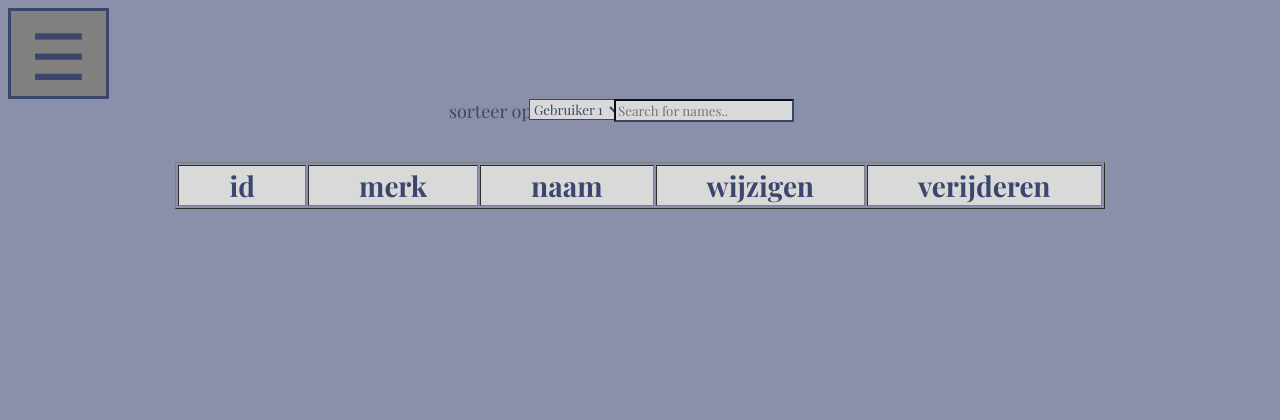
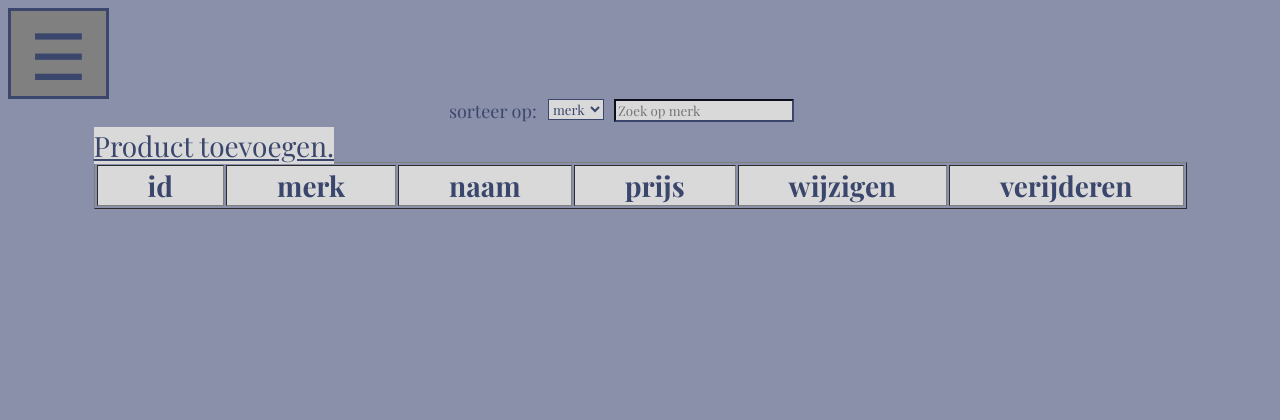
Before and after one commit to koenschool/p3-webshop, a PHP site: page /producten.php in a window 1280 px wide. Shown: the top 420 px of the page. Run offline with PHP 8.4, Linux system fonts and the light colour scheme; data that the repository does not hold is empty; some web fonts are replaced.

Commit message:
database producten klaar

```diff
--- a/code.js
+++ b/code.js
@@ -1,3 +1,15 @@
+getal=0;
+function option(){
+  kies = document.getElementById("kies").value;
+  if(kies == "naam"){
+    getal = 2;
+  }
+  else if(kies == "merk"){
+    getal = 1;
+  }
+  document.getElementById("myInput").placeholder="Zoek op "+kies;
+}
+
 function myFunction() {
     var input, filter, table, tr, td, i, txtValue;
     input = document.getElementById("myInput");
@@ -5,7 +17,7 @@ function myFunction() {
     table = document.getElementById("myTable");
     tr = table.getElementsByTagName("tr");
     for (i = 0; i < tr.length; i++) {
-      td = tr[i].getElementsByTagName("td")[1];
+      td = tr[i].getElementsByTagName("td")[getal];
       if (td) {
         txtValue = td.textContent || td.innerText;
         if (txtValue.toUpperCase().indexOf(filter) > -1) {
--- a/producten.php
+++ b/producten.php
@@ -10,7 +10,7 @@
     <link rel="preconnect" href="https://fonts.gstatic.com" crossorigin>
     <link href="https://fonts.googleapis.com/css2?family=Playfair+Display:ital,wght@0,400..900;1,400..900&display=swap" rel="stylesheet">
 </head>
-<body>
+<body onload="option()">
 <?php
 include "nav.php" ;
 include "connect.php" ;
@@ -19,21 +19,19 @@ $stmt = $conn->prepare($sql);
 $stmt->execute();
 $result =$stmt->fetchALL(PDO::FETCH_ASSOC);
 echo "<div class='producten'>";
-echo '<label for="gebruikers">sorteer op:</label>
-<select name="gebruikers" id="geb" onchange="gebupdate()">
-  <option value="gebruiker1">Gebruiker 1</option>
-  <option value="gebruiker2">Gebruiker 2</option>
-  <option value="gebruiker3">Gebruiker 3</option>
-  <option value="gebruiker4">Gebruiker 4</option>
-  <option value="gebruiker5">Gebruiker 5</option>
-  <option value="gebruiker6">Gebruiker 6</option>
+echo "<p><a class='voeg' href='insert.php'>Product toevoegen.</a></p>";
+echo '<label for="sort">sorteer op:</label>
+<select name="sort" id="kies" onchange="option()">
+  <option value="merk">merk</option>
+  <option value="naam">naam</option>
 </select>';
-echo '<input type="text" id="myInput" onkeyup="myFunction()" placeholder="Search for names.." title="Type in a name">';
+echo '<input type="text" id="myInput" onkeyup="myFunction()" placeholder="Zoek op" title="Type in a name">';
 echo "<table border=1px id='myTable'  style='max-width: 100px;'";
     echo "<tr>";
     echo "<th>". "id"."";
     echo "<th class='merk' onclick='sortTable()'>". "merk"."";
     echo "<th>". "naam"."";
+    echo "<th>". "prijs"."";
     echo "<th>". "wijzigen"."";
     echo "<th>". "verijderen"."";
     echo "</tr>";
@@ -42,6 +40,7 @@ foreach ($result as $row) {
     echo "<td>". $row['id'] . "";
     echo "<td>". $row['merk'] . "";
     echo "<td>". $row['naam']. "";
+    echo "<td>". $row['prijs']. "";
     echo "<td><a href='edit.php?id=" . $row['id'] ."'>" . "wijzig</a></td>";
     echo "<td><a href='delete.php?id=" . $row['id'] ."'>" . "verwijder</a></td>";
     echo "</tr>";
--- a/style.css
+++ b/style.css
@@ -92,7 +92,7 @@ h2.right{
     padding-right: 50px; ;
 }
 
-input, select, label{
+input, select, label, .voeg{
     font-family: Playfair Display;
     color:#3A466C;
     background-color: #D9D9D9;
@@ -114,6 +114,9 @@ select{
     margin-right:10%;
 }
 
+.voeg{
+    margin-right:15%;
+}
 
 
 table{
```
Also changed, not shown: delete.php (+4 -4 lines), edit.php (+14 -18 lines), edit_db.php (+10 -14 lines), insert.php (+21 -16 lines).
